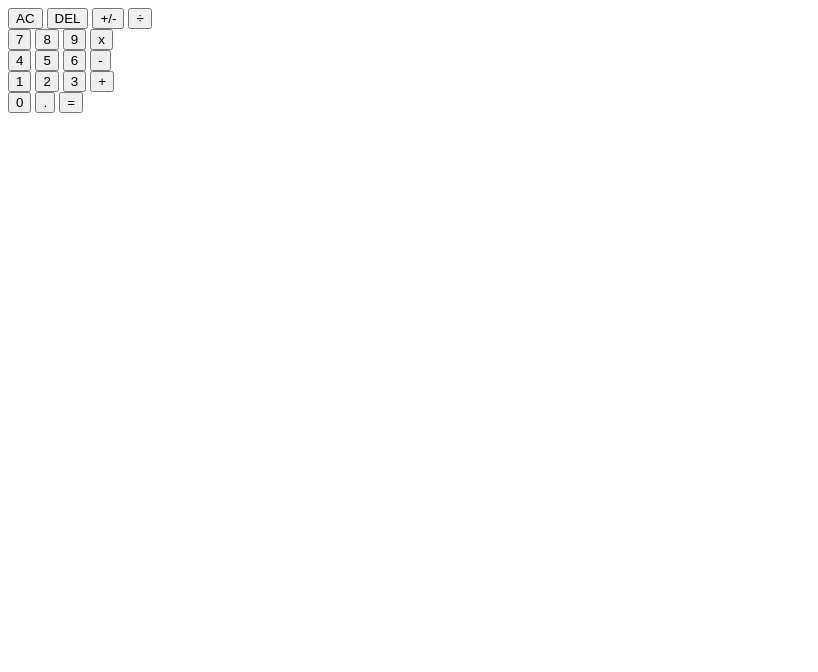
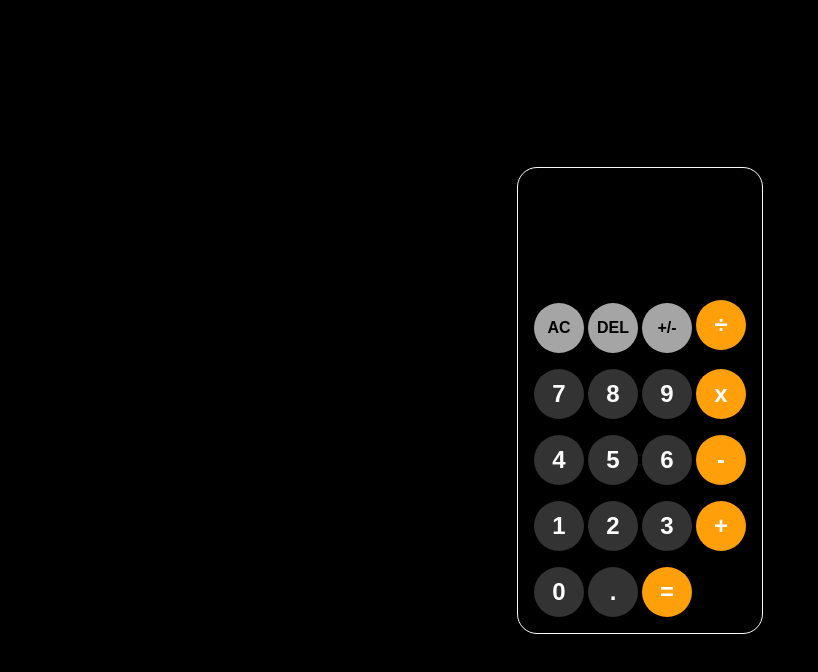
Before and after one commit to hsno68/js-calculator, a plain HTML site: page index.html in a window 1280 px wide. Shown: the whole page, without its empty margins (0-818 px from the left). Drawn offline with Linux system fonts and the light colour scheme.

Commit message:
Add styling and layout structure

```diff
--- a/index.html
+++ b/index.html
@@ -3,6 +3,7 @@
   <head>
     <meta charset="utf-8">
     <title>Javascript Calculator</title>
+    <link rel="stylesheet" href="styles.css">
   </head>
 
   <body>
--- /dev/null
+++ b/styles.css
@@ -0,0 +1,64 @@
+* {
+  margin: 0;
+  padding: 0;
+  box-sizing: border-box;
+}
+
+body {
+  color: white;
+  background-color: black;
+  height: 100vh;
+  display: flex;
+  justify-content: center;
+  align-items: center;
+}
+
+.calculator {
+  display: flex;
+  flex-direction: column;
+  gap: 1rem;
+  border: 1px solid #f9faf8;
+  border-radius: 20px;
+  padding: 1rem;
+  flex-shrink: 0;
+}
+
+.calculator-display {
+  height: 100px;
+  display: flex;
+  flex-direction: column;
+  justify-content: space-evenly;
+  align-items: end;
+}
+
+.previous-operand-display {
+  font-size: 1rem;
+}
+
+.current-operand-display {
+  font-size: 1.5rem;
+}
+
+button {
+  width: 50px;
+  height: 50px;
+  border: none;
+  border-radius: 50%;
+  font-size: 1.5rem;
+  font-weight: bold;
+}
+
+.misc-button {
+  background-color: #a5a5a5;
+  font-size: 1rem;
+}
+
+.number-button {
+  color: white;
+  background-color: #333;
+}
+
+.operator-button {
+  color: white;
+  background-color: #ff9f0a;
+}
```
